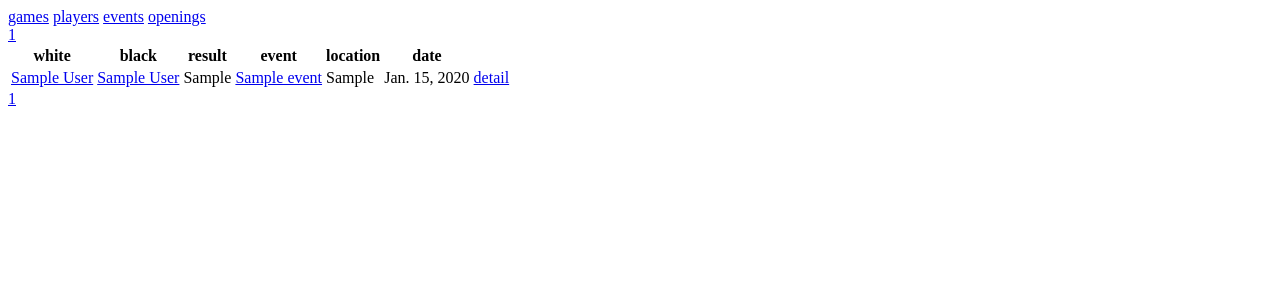
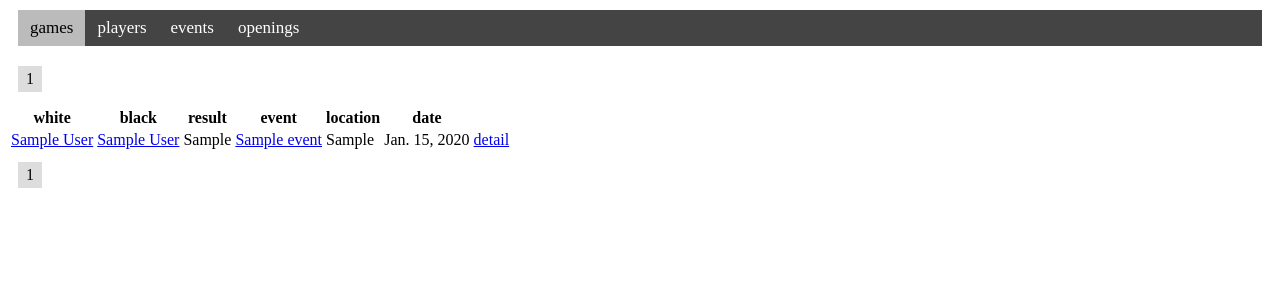
Before and after one commit to colingeniet/chess-openings-db, a Django app: page /chess/game/ in a window 1280 px wide. Shown: the top 300 px of the page. Run offline with Django 3.2, Linux system fonts and the light colour scheme; tables that the repository leaves empty hold one stand-in row (values such as "Sample post").

Commit message:
Improves webpages graphics

```diff
--- /dev/null
+++ b/chess_openings/chs/static/css/generic.css
@@ -0,0 +1,38 @@
+.nav {
+    margin: 10px;
+    background-color: #444;
+    overflow: hidden;
+}
+.nav a {
+    float: left;
+    color: #fff;
+    text-align: center;
+    padding: 8px 12px;
+    text-decoration: none;
+    font-size: 17px;
+}
+.nav a:hover {
+    background-color: #ddd;
+    color: black;
+}
+.nav a.active {
+    background-color: #bbb;
+    color: black;
+}
+
+.paginator {
+    display: inline-block;
+    margin: 10px;
+}
+.paginator a {
+    color: black;
+    float: left;
+    padding: 4px 8px;
+    text-decoration: none;
+}
+.paginator a.current_page {
+    background-color: #ddd;
+}
+.paginator a:hover:not(.current_page) {
+    background-color: #ccc;
+}
--- a/chess_openings/chs/templates/chs/base.html
+++ b/chess_openings/chs/templates/chs/base.html
@@ -1,8 +1,10 @@
+{% load static %}
 <!DOCTYPE html>
 <html lang="en-US">
   <head>
     <title>chess database - {% block title %}home{% endblock %}</title>
     <meta charset="UTF-8">
+    <link rel="stylesheet" href="{% static "css/generic.css"%}"/>
 {% block head %}
 {% endblock %}
   </head>
--- a/chess_openings/chs/templates/chs/event_detail.html
+++ b/chess_openings/chs/templates/chs/event_detail.html
@@ -5,8 +5,9 @@
 {% block content %}
 {{event}}
 <ul>
-{% for game in event.games %}
+{% for game in event_games %}
   <li><a href="{% url 'chess:game' game.object_id %}">{{ game }}</a></li>
 {% endfor %}
 </ul>
+<a href="{% url 'chess:game_list' %}?event={{event.event_name|urlencode}}">all games</a>
 {% endblock %}
--- a/chess_openings/chs/templates/chs/event_list.html
+++ b/chess_openings/chs/templates/chs/event_list.html
@@ -3,6 +3,7 @@
 {% block title %}events{% endblock %}
 
 {% block content %}
+<script>active_navlink("nav_events");</script>
 {% include "chs/paginator.html" %}
 <table>
   <tr>
--- a/chess_openings/chs/templates/chs/game_list.html
+++ b/chess_openings/chs/templates/chs/game_list.html
@@ -3,6 +3,7 @@
 {% block title %}games{% endblock %}
 
 {% block content %}
+<script>active_navlink("nav_games");</script>
 {% include "chs/paginator.html" %}
 <table>
   <tr>
--- a/chess_openings/chs/templates/chs/navigation.html
+++ b/chess_openings/chs/templates/chs/navigation.html
@@ -1,6 +1,14 @@
-<div>
-  <a href="{% url 'chess:game_list'%}">games</a>
-  <a href="{% url 'chess:player_list'%}">players</a>
-  <a href="{% url 'chess:event_list'%}">events</a>
-  <a href="{% url 'chess:opening_list'%}">openings</a>
+<script>
+  function active_navlink(class_name) {
+  elts = document.getElementsByClassName(class_name)
+  for (i=0; i<elts.length; i++) {
+    elts[i].className += " active";
+  }
+}
+</script>
+<div class="nav">
+  <a href="{% url 'chess:game_list'%}" class="nav_games">games</a>
+  <a href="{% url 'chess:player_list'%}" class="nav_players">players</a>
+  <a href="{% url 'chess:event_list'%}" class="nav_events">events</a>
+  <a href="{% url 'chess:opening_list'%}" class="nav_openings">openings</a>
 </div>
--- a/chess_openings/chs/templates/chs/opening_list.html
+++ b/chess_openings/chs/templates/chs/opening_list.html
@@ -3,6 +3,7 @@
 {% block title %}openings{% endblock %}
 
 {% block content %}
+<script>active_navlink("nav_openings");</script>
 {% include "chs/paginator.html" %}
 <table>
   <tr>
--- a/chess_openings/chs/templates/chs/paginator.html
+++ b/chess_openings/chs/templates/chs/paginator.html
@@ -1,15 +1,11 @@
 {% load url_replace %}
 
-<div>
+<div class="paginator">
   {% if page_obj.has_previous %}
   <a href="?{% url_replace page=page_obj.previous_page_number %}">&lt;</a>
   {% endif %}
   {% for p in page_links %}
-  {% if p == page.number %}
-  {{ p }}
-  {% else %}
-  <a href="?{% url_replace page=p %}">{{ p }}</a>
-  {% endif %}
+  <a href="?{% url_replace page=p %}"{% if p == page_obj.number %} class="current_page"{% endif %}>{{ p }}</a>
   {% endfor %}
   {% if page_obj.has_next %}
   <a href="?{% url_replace page=page_obj.next_page_number %}">&gt;</a>
--- a/chess_openings/chs/templates/chs/player_detail.html
+++ b/chess_openings/chs/templates/chs/player_detail.html
@@ -5,8 +5,9 @@
 {% block content %}
 {{player}}
 <ul>
-{% for game in player.games %}
+{% for game in player_games %}
   <li><a href="{% url 'chess:game' game.object_id %}">{{ game }}</a></li>
 {% endfor %}
 </ul>
+<a href="{% url 'chess:game_list' %}?player={{player.lastname|urlencode}}">all games</a>
 {% endblock %}
--- a/chess_openings/chs/templates/chs/player_list.html
+++ b/chess_openings/chs/templates/chs/player_list.html
@@ -3,6 +3,7 @@
 {% block title %}players{% endblock %}
 
 {% block content %}
+<script>active_navlink("nav_players");</script>
 {% include "chs/paginator.html" %}
 <table>
   <tr>
--- a/chess_openings/chs/views.py
+++ b/chess_openings/chs/views.py
@@ -2,6 +2,7 @@ from django.shortcuts import get_object_or_404, render
 from django.http import HttpResponse, Http404
 from django.views import generic
 from django.core.paginator import Paginator, EmptyPage, PageNotAnInteger
+from django.db.models import Q
 
 from . import models
 
@@ -40,11 +41,24 @@ class PaginatedListView(generic.ListView):
 class GameDetail(generic.DetailView):
     model = models.Game
 
+
 class PlayerDetail(generic.DetailView):
     model = models.Player
 
+    def get_context_data(self, **kwargs):
+        context = super(generic.DetailView, self).get_context_data(**kwargs)
+        context['player_games'] = context['player'].games()[:50]
+        return context
+
+
 class EventDetail(generic.DetailView):
     model = models.Event
+
+    def get_context_data(self, **kwargs):
+        context = super(generic.DetailView, self).get_context_data(**kwargs)
+        context['event_games'] = context['event'].games()[:50]
+        return context
+
 
 class OpeningDetail(generic.DetailView):
     model = models.Opening
@@ -62,8 +76,13 @@ class GameList(PaginatedListView):
         if 'white' in query:
             result = result.filter(white__lastname__icontains=query['white'])
         if 'black' in query:
-            result = result.filter(white__lastname__icontains=query['black'])
-
+            result = result.filter(black__lastname__icontains=query['black'])
+        if 'player' in query:
+            result = result.filter(
+                Q(white__lastname__icontains=query['player'])
+                | Q(black__lastname__icontains=query['player']))
+        if 'event' in query:
+            result = result.filter(event__event_name__icontains=query['event'])
         return result
 
 
@@ -71,10 +90,12 @@ class PlayerList(PaginatedListView):
     model = models.Player
     paginate_by = 50
 
+
 class EventList(PaginatedListView):
     model = models.Event
     paginate_by = 50
 
+
 class OpeningList(PaginatedListView):
     model = models.Opening
     paginate_by = 50
```
